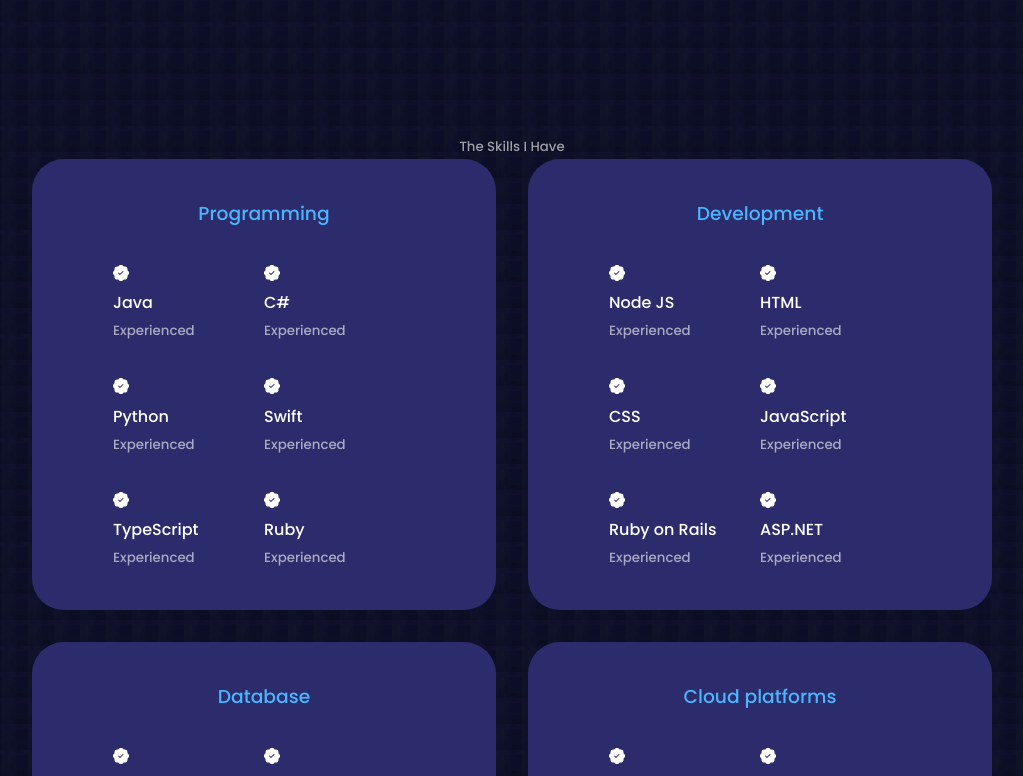
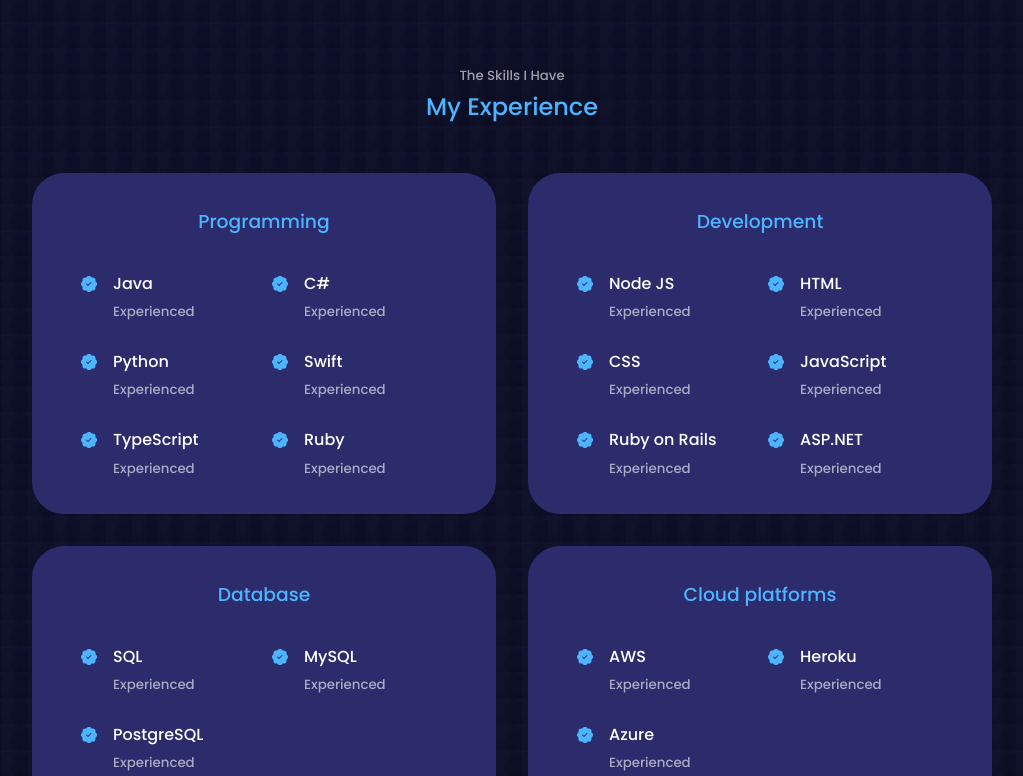
Before and after one commit to aidenndev/web-app-projects, a React (Create React App) app in the folder my-react-portfolio/: page / in a window 1280 px wide. Shown: the part 1720-2496 px from the top of the page, without its empty margins (128-1151 px from the left). Built offline with nearby package versions, Linux system fonts and the light colour scheme.

Commit message:
fixed incorrect header display

```diff
--- a/my-react-portfolio/src/components/experience/Experience.jsx
+++ b/my-react-portfolio/src/components/experience/Experience.jsx
@@ -1,49 +1,63 @@
 import React from 'react'
 import './experience.css'
-import {BsPatchCheckFill} from "react-icons/bs"
+import { BsPatchCheckFill} from "react-icons/bs"
 
 const Experience = () => {
   return (
     <section id='experience'>
       <h5>The Skills I Have</h5>
+      <h2>My Experience</h2>
+
       <div className="container experience_container">
         <div className="experience_programming">
           <h3>Programming</h3>
           <div className="experience_content">
             <article className='experience_details'>
-              <BsPatchCheckFill />
+              <BsPatchCheckFill className='experience_details-icon' />
+              <div>
                 <h4>Java</h4>
                 <small className='text-light'>Experienced</small>
+              </div>
             </article>
 
             <article className='experience_details'>
-              <BsPatchCheckFill />
+              <BsPatchCheckFill className='experience_details-icon' />
+              <div>
                 <h4>C#</h4>
                 <small className='text-light'>Experienced</small>
+              </div>
             </article>
 
             <article className='experience_details'>
-              <BsPatchCheckFill />
+              <BsPatchCheckFill className='experience_details-icon' />
+              <div>
                 <h4>Python</h4>
                 <small className='text-light'>Experienced</small>
+              </div>
             </article>
 
             <article className='experience_details'>
-              <BsPatchCheckFill />
+              <BsPatchCheckFill className='experience_details-icon' />
+              <div>
                 <h4>Swift</h4>
                 <small className='text-light'>Experienced</small>
+              </div>
             </article>
 
             <article className='experience_details'>
-              <BsPatchCheckFill />
+              <BsPatchCheckFill className='experience_details-icon' />
+              <div>
                 <h4>TypeScript</h4>
                 <small className='text-light'>Experienced</small>
+              </div>
             </article>
 
             <article className='experience_details'>
-              <BsPatchCheckFill />
+              <BsPatchCheckFill className='experience_details-icon' />
+              <div>
                 <h4>Ruby</h4>
                 <small className='text-light'>Experienced</small>
+              </div>
             </article>
           </div>
         </div>
@@ -52,39 +66,51 @@
           <h3>Development</h3>
           <div className="experience_content">
             <article className='experience_details'>
-              <BsPatchCheckFill />
+              <BsPatchCheckFill className='experience_details-icon' />
+              <div>
                 <h4>Node JS</h4>
                 <small className='text-light'>Experienced</small>
+              </div>
             </article>
 
             <article className='experience_details'>
-              <BsPatchCheckFill />
+              <BsPatchCheckFill className='experience_details-icon' />
+              <div>
                 <h4>HTML</h4>
                 <small className='text-light'>Experienced</small>
+              </div>
             </article>
 
             <article className='experience_details'>
-              <BsPatchCheckFill />
+              <BsPatchCheckFill className='experience_details-icon' />
+              <div>
                 <h4>CSS</h4>
                 <small className='text-light'>Experienced</small>
+              </div>
             </article>
 
             <article className='experience_details'>
-              <BsPatchCheckFill />
+              <BsPatchCheckFill className='experience_details-icon' />
+              <div>
                 <h4>JavaScript</h4>
                 <small className='text-light'>Experienced</small>
+              </div>
             </article>
 
             <article className='experience_details'>
-              <BsPatchCheckFill />
+              <BsPatchCheckFill className='experience_details-icon' />
+              <div>
                 <h4>Ruby on Rails</h4>
                 <small className='text-light'>Experienced</small>
+              </div>
             </article>
 
             <article className='experience_details'>
-              <BsPatchCheckFill />
+              <BsPatchCheckFill className='experience_details-icon' />
+              <div>
                 <h4>ASP.NET</h4>
                 <small className='text-light'>Experienced</small>
+              </div>
             </article>
           </div>
         </div>
@@ -93,21 +119,27 @@
           <h3>Database</h3>
           <div className="experience_content">
             <article className='experience_details'>
-              <BsPatchCheckFill />
+              <BsPatchCheckFill className='experience_details-icon' />
+              <div>
                 <h4>SQL</h4>
                 <small className='text-light'>Experienced</small>
+              </div>
             </article>
 
             <article className='experience_details'>
-              <BsPatchCheckFill />
+              <BsPatchCheckFill className='experience_details-icon' />
+              <div>
                 <h4>MySQL</h4>
                 <small className='text-light'>Experienced</small>
+              </div>
             </article>
 
             <article className='experience_details'>
-              <BsPatchCheckFill />
+              <BsPatchCheckFill className='experience_details-icon' />
+              <div>
                 <h4>PostgreSQL</h4>
                 <small className='text-light'>Experienced</small>
+              </div>
             </article>
           </div>
         </div>
@@ -116,21 +148,27 @@
           <h3>Cloud platforms</h3>
           <div className="experience_content">
             <article className='experience_details'>
-              <BsPatchCheckFill />
+              <BsPatchCheckFill className='experience_details-icon' />
+              <div>
                 <h4>AWS</h4>
                 <small className='text-light'>Experienced</small>
+              </div>
             </article>
 
             <article className='experience_details'>
-              <BsPatchCheckFill />
+              <BsPatchCheckFill className='experience_details-icon' />
+              <div>
                 <h4>Heroku</h4>
                 <small className='text-light'>Experienced</small>
+              </div>
             </article>
 
             <article className='experience_details'>
-              <BsPatchCheckFill />
+              <BsPatchCheckFill className='experience_details-icon' />
+              <div>
                 <h4>Azure</h4>
                 <small className='text-light'>Experienced</small>
+              </div>
             </article>
           </div>
         </div>
--- a/my-react-portfolio/src/components/experience/experience.css
+++ b/my-react-portfolio/src/components/experience/experience.css
@@ -1,3 +1,7 @@
+#experience {
+    padding-top: 2.5rem;
+}
+
 .experience_container {
     display: grid;
     grid-template-columns: 1fr 1fr;
@@ -6,7 +10,7 @@
 
 .experience_container > div {
     background: var(--color-bg-variant);
-    padding: 2.4rem 5rem;
+    padding: 2rem 3rem;
     border-radius: 2rem;
     border: 1px solid transparent;
     transition: var(--transition);
@@ -27,5 +31,42 @@
 .experience_content {
     display: grid;
     grid-template-columns: 1fr 1fr;
-    row-gap: 2rem;
+    row-gap: 1.5rem;
+    column-gap: 1rem;
 }
+
+.experience_details {
+    display: flex;
+    gap: 1rem;
+}
+
+.experience_details-icon {
+    margin-top: 6px;
+    color: var(--color-primary);
+}
+
+/* ==================== MEDIA (Medium Devices - Tablets) ==================== */
+@media screen and (max-width: 1024px) {
+    .experience_container {
+        grid-template-columns: 1fr;
+    }
+
+    .experience_container > div {
+        width: 80%;
+        padding: 2rem;
+        margin: 0 auto;
+    }
+
+    .experience_content {
+        padding: 1rem;
+    }
+}
+
+/* ==================== MEDIA (Small Devices - Phones) ==================== */
+@media screen and (max-width: 600px) {
+    .experience_container {
+        gap: 1rem;
+
+    }
+
+}
--- a/my-react-portfolio/src/components/header/header.css
+++ b/my-react-portfolio/src/components/header/header.css
@@ -1,5 +1,4 @@
 header {
-    height: 100vh;
     padding-top: 3.5rem;
     overflow: hidden;
 }
@@ -42,7 +41,7 @@
     background: linear-gradient(var(--color-primary), transparent);
     width: 22rem;
     height: 30rem;
-    position: absolute;
+    position: relative;
     left: calc(50% - 11rem);
     margin-top: 4rem;
     border-radius: 12rem 12rem 0 0;
@@ -63,16 +62,12 @@
 /* ==================== MEDIA (Medium Devices - Tablets) ==================== */
 @media screen and (max-width: 1024px) {
     header {
-        height: 60vh;
+
     }
 }
 
 /* ==================== MEDIA (Small Devices - Phones) ==================== */
 @media screen and (max-width: 600px) {
-    header {
-        height: 100vh;
-    }
-
     .header_socials, .scroll_down {
         display: none;
     }
--- a/my-react-portfolio/src/index.css
+++ b/my-react-portfolio/src/index.css
@@ -56,7 +56,6 @@
 }
 
 section {
-    height: 100vh;
     margin-top: 8rem;
 }
 
```
Lines whose indentation alone changed are shown as unchanged.
